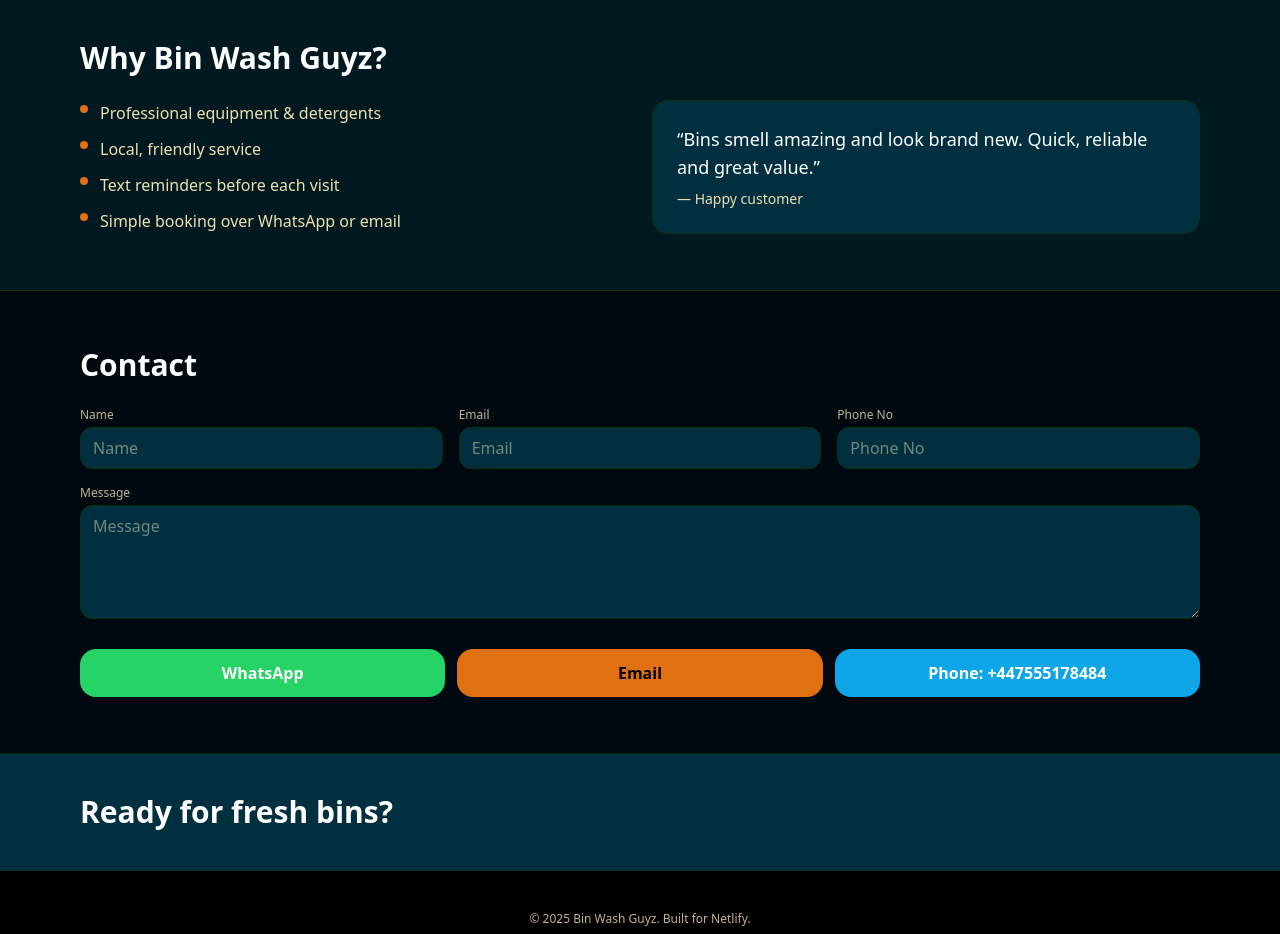
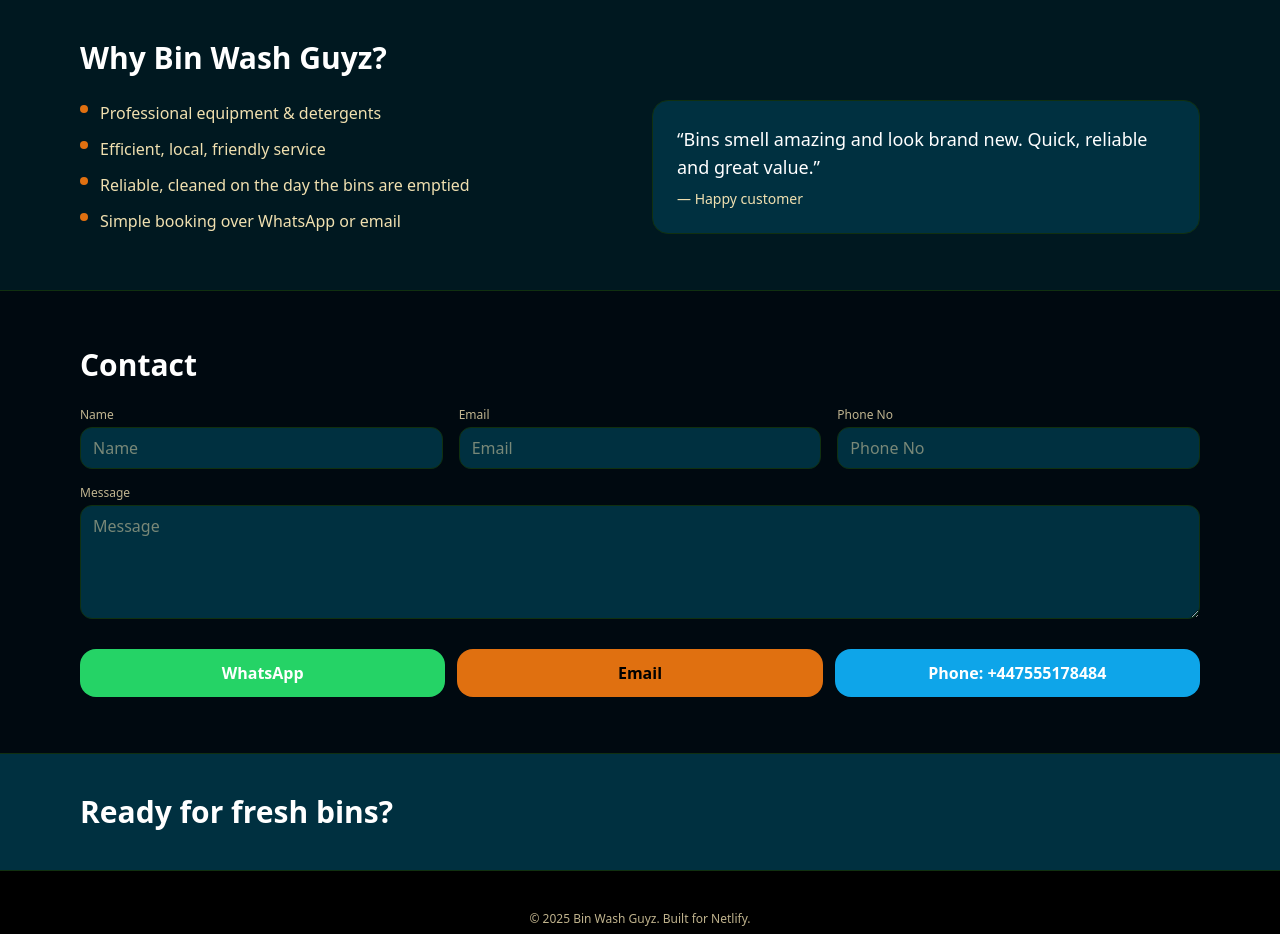
Before and after one commit to MaviUK/binwashguyz, a React (Vite) app: page / in a window 1280 px wide. Shown: the part 1240-2174 px from the top of the page. Built offline with nearby package versions, Linux system fonts and the light colour scheme.

Commit message:
Update App.jsx

```diff
--- a/src/App.jsx
+++ b/src/App.jsx
@@ -150,8 +150,8 @@ function Sections() {
             <ul className="space-y-3 text-[#f0e0b0]">
               {[
                 "Professional equipment & detergents",
-                "Local, friendly service",
-                "Text reminders before each visit",
+                "Efficient, local, friendly service",
+                "Reliable, cleaned on the day the bins are emptied",
                 "Simple booking over WhatsApp or email",
               ].map((i) => (
                 <li key={i} className="flex items-start gap-3">
```
